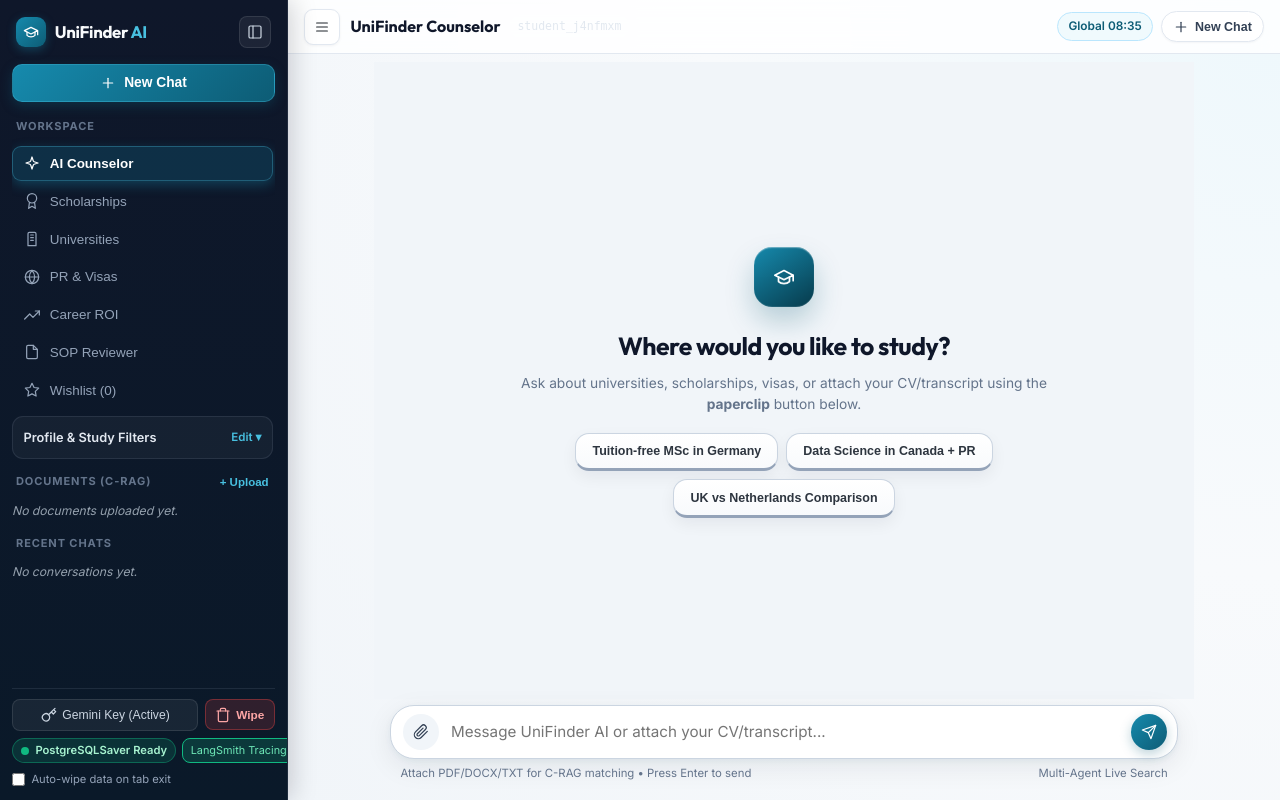
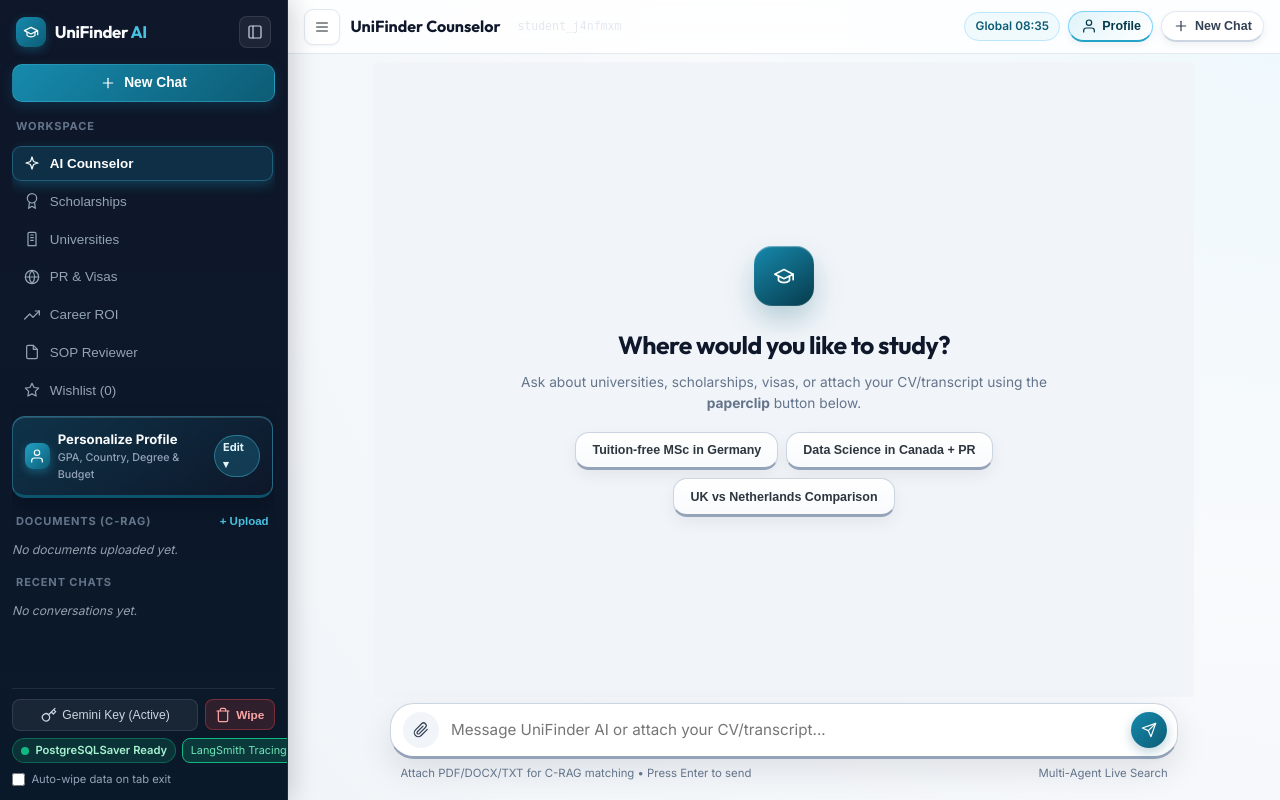
Before and after one commit to taosiff/unifinder-multi-agent, a FastAPI app: page / in a window 1280 px wide. Run offline with FastAPI, Linux system fonts and the light colour scheme; data comes from the database, SQL or seed files in the repository; data that the repository does not hold is empty; parts of the project's set-up code (start-up, migrations or seed data) failed here and were passed over; some libraries are stand-ins or nearby versions.

Commit message:
Make Personalize Profile card eye-catching, compact streaming status pill, and enhance 3D UI

```diff
--- a/static/script.js
+++ b/static/script.js
@@ -527,6 +527,22 @@ async function runFinder() {
     loadThreadsList();
 }
 
+function openProfileFilters() {
+    const sidebar = document.getElementById("threadSidebar");
+    const backdrop = document.getElementById("sidebarBackdrop");
+    const card = document.getElementById("profileFilterCard");
+    if (sidebar && sidebar.classList.contains("collapsed")) {
+        sidebar.classList.remove("collapsed");
+        if (backdrop && window.innerWidth <= 960) {
+            backdrop.classList.add("active");
+        }
+    }
+    if (card) {
+        card.open = true;
+        card.scrollIntoView({ behavior: "smooth", block: "nearest" });
+    }
+}
+
 let pipelineTimerInterval = null;
 
 function startPipelineUI() {
@@ -534,7 +550,7 @@ function startPipelineUI() {
     const timerEl = document.getElementById("thinkingTimer");
     const textEl = document.getElementById("thinkingText");
     if (bubble) bubble.classList.remove("hidden");
-    if (textEl) textEl.textContent = "Analyzing your profile & goals...";
+    if (textEl) textEl.textContent = "Analyzing profile...";
     updatePipelineStage(0);
 
     const t0 = Date.now();
@@ -554,12 +570,8 @@ function stopPipelineUI() {
 }
 
 function updatePipelineStage(stageIdx) {
-    const stages = document.querySelectorAll("#pipelineStages .pipeline-stage");
-    stages.forEach((el, idx) => {
-        el.classList.remove("active", "done");
-        if (idx < stageIdx) el.classList.add("done");
-        else if (idx === stageIdx) el.classList.add("active");
-    });
+    const badge = document.getElementById("thinkingStepBadge");
+    if (badge) badge.textContent = `${stageIdx + 1}/5`;
 }
 
 function phaseToStageIndex(phaseText) {
--- a/templates/index.html
+++ b/templates/index.html
@@ -14,7 +14,7 @@
     <script src="https://cdn.jsdelivr.net/npm/marked/marked.min.js"></script>
 
     <!-- Custom Forest Green, Sand Beige & Electric Purple Stylesheet -->
-    <link rel="stylesheet" href="/static/style.css?v=3.3.0">
+    <link rel="stylesheet" href="/static/style.css?v=3.4.0">
     <!-- Embedded Master Stylesheet: Guarantees zero cache-lag & 100% render reliability -->
     <style>
 /* ==========================================================================
@@ -2282,12 +2282,20 @@ html, body {
     font-weight: 600;
 }
 
-/* Sidebar Accordion for Profile & Filters */
+/* Eye-Catching 3D Personalize Profile Card in Sidebar */
 .sidebar-accordion {
-    background: rgba(255, 255, 255, 0.04);
-    border: 1px solid rgba(148, 163, 184, 0.14);
-    border-radius: 11px;
-    padding: 0.45rem 0.65rem;
+    background: linear-gradient(145deg, rgba(22, 138, 173, 0.24) 0%, rgba(15, 23, 42, 0.85) 100%) !important;
+    border: 1px solid rgba(72, 192, 224, 0.42) !important;
+    border-bottom: 3px solid rgba(13, 92, 117, 0.85) !important;
+    border-radius: 13px !important;
+    padding: 0.58rem 0.72rem !important;
+    box-shadow: 0 8px 20px rgba(2, 6, 23, 0.35), inset 0 1px 0 rgba(255, 255, 255, 0.14) !important;
+    transition: transform 0.18s ease, box-shadow 0.18s ease, border-color 0.18s ease !important;
+}
+
+.sidebar-accordion:hover {
+    border-color: rgba(72, 192, 224, 0.75) !important;
+    box-shadow: 0 10px 24px rgba(22, 138, 173, 0.25), inset 0 1px 0 rgba(255, 255, 255, 0.2) !important;
 }
 
 .sidebar-accordion summary {
@@ -2296,11 +2304,47 @@ html, body {
     align-items: center;
     justify-content: space-between;
     cursor: pointer;
-    font-size: 0.8rem;
-    font-weight: 600;
-    color: #E2E8F0;
-    padding: 0.2rem 0;
+    font-size: 0.82rem;
+    font-weight: 700;
+    color: #F8FAFC;
+    padding: 0.15rem 0;
     user-select: none;
+}
+
+.profile-summary-left {
+    display: flex;
+    align-items: center;
+    gap: 0.5rem;
+}
+
+.profile-summary-icon {
+    width: 26px;
+    height: 26px;
+    border-radius: 8px;
+    background: linear-gradient(135deg, #22A3C7 0%, #0D5C75 100%);
+    color: #FFFFFF;
+    display: flex;
+    align-items: center;
+    justify-content: center;
+    box-shadow: 0 3px 8px rgba(34, 163, 199, 0.4);
+}
+
+.profile-summary-sub {
+    display: block;
+    font-size: 0.67rem;
+    font-weight: 500;
+    color: #94A3B8;
+    margin-top: 1px;
+}
+
+.profile-edit-pill {
+    font-size: 0.69rem;
+    font-weight: 700;
+    color: #E0F4FA;
+    background: rgba(34, 163, 199, 0.24);
+    border: 1px solid rgba(72, 192, 224, 0.45);
+    padding: 0.18rem 0.5rem;
+    border-radius: 999px;
 }
 
 .sidebar-accordion summary::-webkit-details-marker { display: none; }
@@ -2813,89 +2857,92 @@ html, body {
     box-shadow: 0 12px 24px rgba(22, 138, 173, 0.16) !important;
 }
 
-/* 3D Live Multi-Agent Pipeline Card */
+/* Compact 3D Live Status Pill (Single-Line, Optimized) */
 .agent-pipeline-card {
-    background: linear-gradient(145deg, rgba(255, 255, 255, 0.96) 0%, rgba(240, 250, 253, 0.94) 100%);
+    display: inline-flex;
+    align-items: center;
+    gap: 0.55rem;
+    background: linear-gradient(145deg, rgba(255, 255, 255, 0.98) 0%, rgba(224, 244, 250, 0.92) 100%);
     backdrop-filter: blur(12px);
-    border: 1px solid #BAE6FD;
-    border-bottom: 3px solid #7DD3FC;
-    border-radius: 16px;
-    padding: 0.75rem 0.95rem;
-    margin-bottom: 0.55rem;
-    box-shadow: 0 10px 26px rgba(13, 92, 117, 0.10);
-    animation: msgSlideIn3d 0.25s ease both;
+    border: 1px solid #7DD3FC;
+    border-bottom: 3px solid #38BDF8;
+    border-radius: 999px;
+    padding: 0.42rem 0.85rem;
+    margin-bottom: 0.45rem;
+    box-shadow: 0 8px 20px rgba(13, 92, 117, 0.14), inset 0 1px 0 rgba(255, 255, 255, 0.9);
+    animation: msgSlideIn3d 0.22s ease both;
+    max-width: 100%;
 }
 
 .agent-pipeline-card.hidden {
     display: none !important;
 }
 
-.pipeline-header {
-    display: flex;
-    align-items: center;
-    justify-content: space-between;
-    gap: 0.6rem;
-    margin-bottom: 0.55rem;
-}
-
-.pipeline-status-left {
-    display: flex;
-    align-items: center;
-    gap: 0.55rem;
-    font-size: 0.84rem;
+.pipeline-step-badge {
+    font-size: 0.68rem;
+    font-weight: 800;
+    color: #FFFFFF;
+    background: linear-gradient(135deg, #168AAD 0%, #0D5C75 100%);
+    padding: 0.14rem 0.48rem;
+    border-radius: 999px;
+    white-space: nowrap;
+    box-shadow: 0 2px 6px rgba(13, 92, 117, 0.28);
+}
+
+.pipeline-status-text {
+    font-size: 0.81rem;
     font-weight: 600;
     color: #073B4C;
-}
-
-.pipeline-timer {
-    font-family: 'Outfit', monospace;
-    font-size: 0.74rem;
-    font-weight: 700;
-    color: #0D5C75;
-    background: #E0F4FA;
-    padding: 0.18rem 0.55rem;
-    border-radius: 999px;
-}
-
-.pipeline-stages {
-    display: grid;
-    grid-template-columns: repeat(5, minmax(0, 1fr));
-    gap: 0.35rem;
-}
-
-.pipeline-stage {
-    font-size: 0.7rem;
-    font-weight: 600;
-    padding: 0.34rem 0.42rem;
-    border-radius: 9px;
-    background: #F1F5F9;
-    color: #64748B;
-    border: 1px solid #E2E8F0;
-    text-align: center;
     white-space: nowrap;
     overflow: hidden;
     text-overflow: ellipsis;
-    transition: all 0.22s ease;
-}
-
-.pipeline-stage.active {
-    background: linear-gradient(135deg, #168AAD 0%, #0D5C75 100%);
-    color: #FFFFFF;
-    border-color: #22A3C7;
-    animation: stagePulse 1.6s infinite;
+}
+
+.pipeline-timer {
+    font-family: 'Outfit', monospace;
+    font-size: 0.72rem;
+    font-weight: 700;
+    color: #0D5C75;
+    background: rgba(255, 255, 255, 0.85);
+    border: 1px solid #BAE6FD;
+    padding: 0.12rem 0.45rem;
+    border-radius: 999px;
+    white-space: nowrap;
+}
+
+/* Enhanced 3D Tactile Depth across Composer, Topbar & Bubbles */
+.chatgpt-composer-box {
+    border: 1.5px solid #CBD5E1 !important;
+    border-bottom: 3px solid #94A3B8 !important;
+    box-shadow: 0 12px 32px rgba(15, 23, 42, 0.10), inset 0 1px 0 rgba(255, 255, 255, 0.9) !important;
+}
+
+.chatgpt-composer-box:focus-within {
+    border-color: #168AAD !important;
+    border-bottom-color: #0D5C75 !important;
     transform: translateY(-1px);
 }
 
-.pipeline-stage.done {
-    background: #ECFDF5;
-    color: #047857;
-    border-color: #A7F3D0;
-}
-
-@media (max-width: 640px) {
-    .pipeline-stages {
-        grid-template-columns: repeat(2, minmax(0, 1fr));
-    }
+.topbar-pill-btn {
+    border-bottom: 2px solid #CBD5E1 !important;
+    box-shadow: 0 3px 8px rgba(15, 23, 42, 0.06) !important;
+}
+
+.topbar-pill-btn:hover {
+    transform: translateY(-1px);
+    border-bottom-color: #0D5C75 !important;
+}
+
+.topbar-profile-cta {
+    background: linear-gradient(135deg, #E0F4FA 0%, #FFFFFF 100%) !important;
+    border-color: #7DD3FC !important;
+    border-bottom: 2px solid #22A3C7 !important;
+    color: #073B4C !important;
+}
+
+.chat-bubble-user {
+    border-bottom: 3px solid #052633 !important;
+    box-shadow: 0 8px 20px rgba(7, 59, 76, 0.22), inset 0 1px 0 rgba(255, 255, 255, 0.18) !important;
 }
 
 /* Clean Organized ChatGPT Markdown Output */
@@ -3042,8 +3089,16 @@ html, body {
             <!-- Collapsible Student Profile & Filters -->
             <details class="sidebar-accordion" id="profileFilterCard">
                 <summary>
-                    <span>Profile &amp; Study Filters</span>
-                    <span style="font-size:0.72rem; color:#48C0E0;">Edit ▾</span>
+                    <div class="profile-summary-left">
+                        <span class="profile-summary-icon">
+                            <svg class="ui-icon" viewBox="0 0 24 24"><path d="M20 21v-2a4 4 0 0 0-4-4H8a4 4 0 0 0-4 4v2"/><circle cx="12" cy="7" r="4"/></svg>
+                        </span>
+                        <div>
+                            <span>Personalize Profile</span>
+                            <span class="profile-summary-sub">GPA, Country, Degree &amp; Budget</span>
+                        </div>
+                    </div>
+                    <span class="profile-edit-pill">Edit ▾</span>
                 </summary>
                 <div class="sidebar-accordion-body">
                     <div class="form-group" style="margin:0;">
@@ -3161,6 +3216,10 @@ html, body {
                 </div>
                 <div class="topbar-right">
                     <span class="live-hub-pill hide-mobile" id="liveHubClock">Global Mode</span>
+                    <button class="topbar-pill-btn topbar-profile-cta" onclick="openProfileFilters()" title="Personalize GPA, Country & Budget">
+                        <svg class="ui-icon" viewBox="0 0 24 24"><path d="M20 21v-2a4 4 0 0 0-4-4H8a4 4 0 0 0-4 4v2"/><circle cx="12" cy="7" r="4"/></svg>
+                        <span>Profile</span>
+                    </button>
                     <button class="topbar-pill-btn" onclick="createNewThread()" title="Start a fresh chat">
                         <svg class="ui-icon" viewBox="0 0 24 24"><line x1="12" y1="5" x2="12" y2="19"/><line x1="5" y1="12" x2="19" y2="12"/></svg>
                         <span class="hide-mobile">New Chat</span>
@@ -3223,23 +3282,13 @@ html, body {
                         </div>
                     </div>
 
-                    <!-- Live 3D Multi-Agent Pipeline Indicator -->
+                    <!-- Compact Live 3D Status Pill -->
                     <div class="chatgpt-alerts-wrap" style="margin-top:0;">
                         <div class="agent-pipeline-card hidden" id="thinkingBubble">
-                            <div class="pipeline-header">
-                                <div class="pipeline-status-left">
-                                    <span class="thinking-orb"></span>
-                                    <span id="thinkingText">Analyzing your profile &amp; goals...</span>
-                                </div>
-                                <span class="pipeline-timer" id="thinkingTimer">0.0s</span>
-                            </div>
-                            <div class="pipeline-stages" id="pipelineStages">
-                                <div class="pipeline-stage active" data-stage="0">1. Profile &amp; CV</div>
-                                <div class="pipeline-stage" data-stage="1">2. Discovery</div>
-                                <div class="pipeline-stage" data-stage="2">3. Admissions</div>
-                                <div class="pipeline-stage" data-stage="3">4. Visa &amp; ROI</div>
-                                <div class="pipeline-stage" data-stage="4">5. Synthesis</div>
-                            </div>
+                            <span class="thinking-orb"></span>
+                            <span class="pipeline-step-badge" id="thinkingStepBadge">1/5</span>
+                            <span class="pipeline-status-text" id="thinkingText">Analyzing your profile...</span>
+                            <span class="pipeline-timer" id="thinkingTimer">0.0s</span>
                         </div>
                     </div>
 
@@ -3821,6 +3870,6 @@ html, body {
     </footer>
 
     <!-- App JavaScript -->
-    <script src="/static/script.js?v=3.3.0"></script>
+    <script src="/static/script.js?v=3.4.0"></script>
 </body>
 </html>
```
